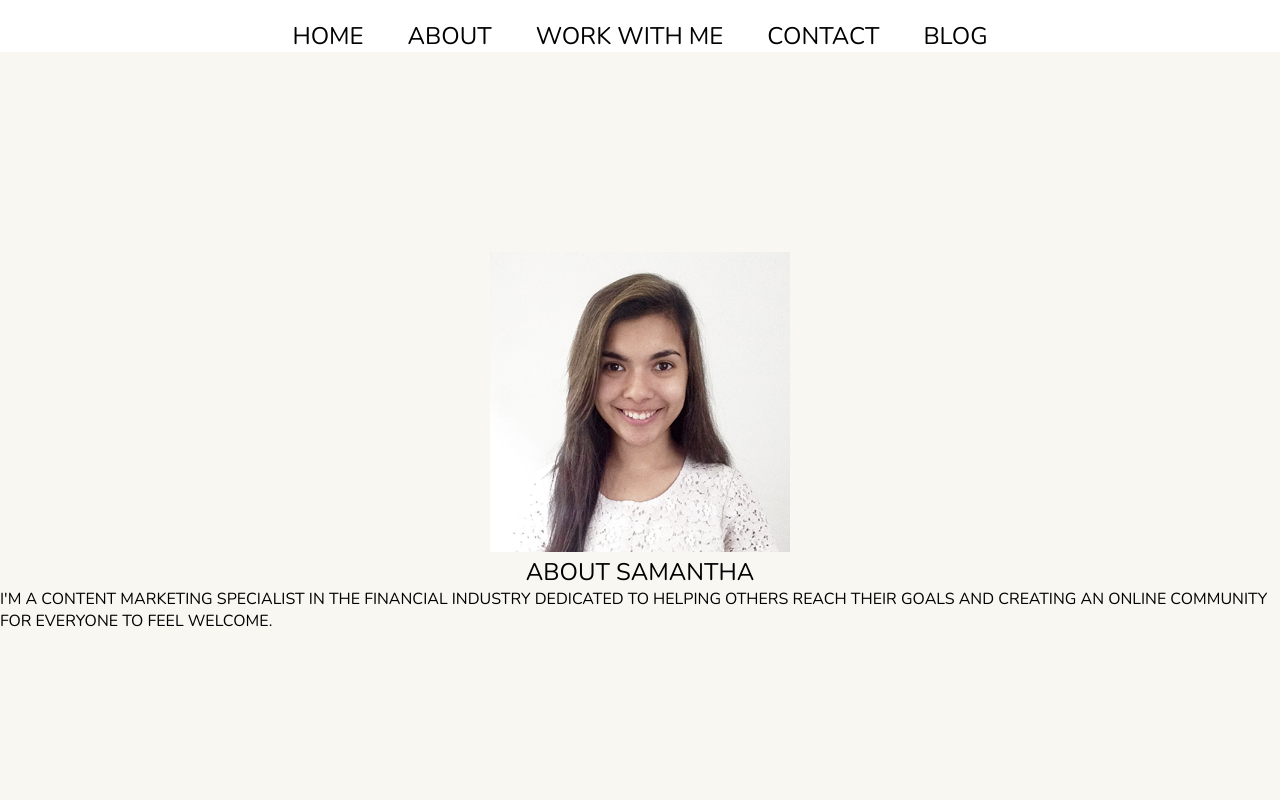
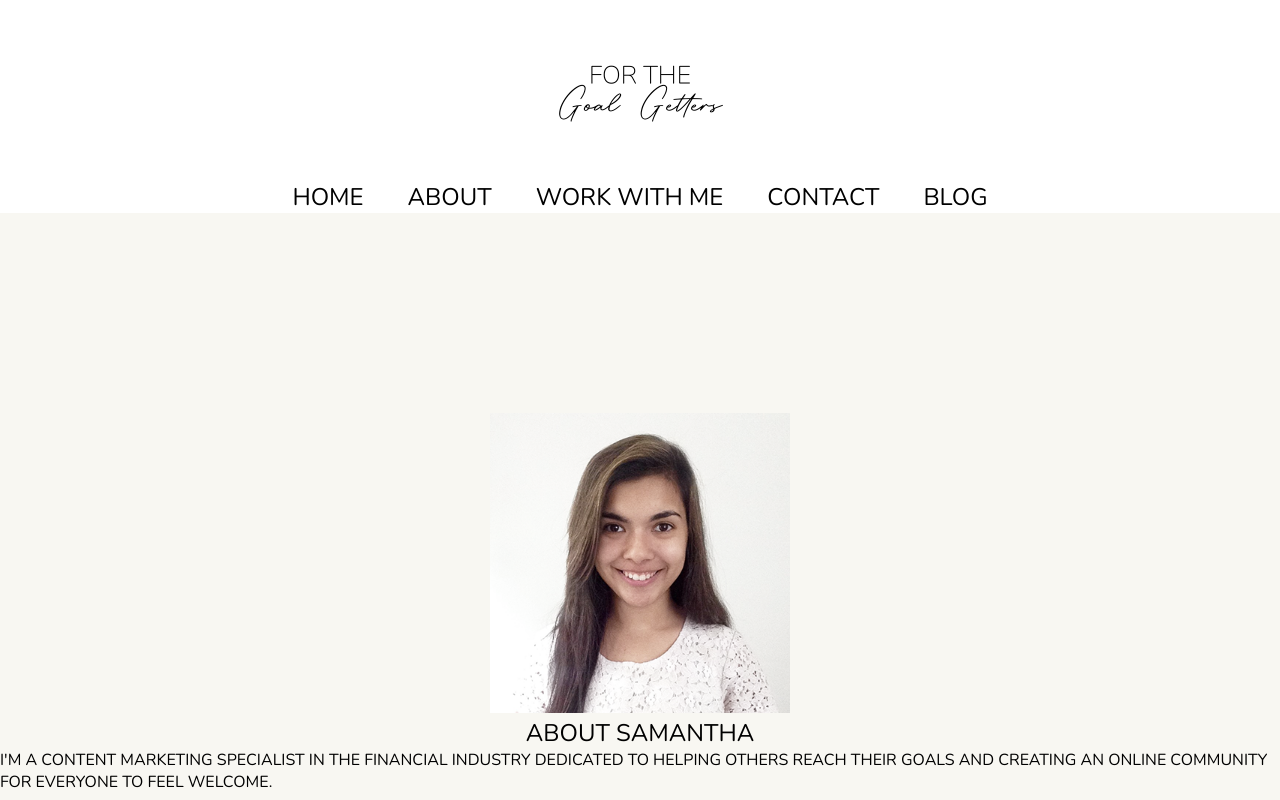
Before and after one commit to samanthacasiano/p3-casiano-samantha, a plain HTML site: page about.html in a window 1280 px wide. Shown: the top 800 px of the page. Drawn offline with nearby package versions, Linux system fonts and the light colour scheme.

Commit message:
add logo on all pages

```diff
--- a/about.html
+++ b/about.html
@@ -10,10 +10,12 @@
     <!-- Google Fonts -->
     <link rel="preconnect" href="https://fonts.gstatic.com">
     <link href="https://fonts.googleapis.com/css2?family=Nunito:wght@200;400&family=Source+Sans+Pro&display=swap" rel="stylesheet">
+
   </head>
 
   <body>
     <header>
+      <img src="images/for-the-goal-getters.png" alt="For the Goal-Getters" width="300" height="157">
       <nav>
         <ul>
           <li><a href="index.html">Home</a></li>
@@ -26,7 +28,9 @@
 
     <main>
       <section class="hero-section" id="about">
+        <div class="left-half">
           <img src="images/sam-casiano.png" alt="Samantha Casiano" width="300" height="300">
+        </div>
             <h1>ABOUT SAMANTHA</h1>
             <p>I'm a Content Marketing Specialist in the financial industry dedicated to helping others reach their goals and creating an online community for everyone to feel welcome.</p>
       </section>
```
Also changed, not shown: blog.html (+2 -0 lines), contact.html (+2 -0 lines), work-with-me.html (+2 -0 lines). Lines whose indentation alone changed are shown as unchanged.
